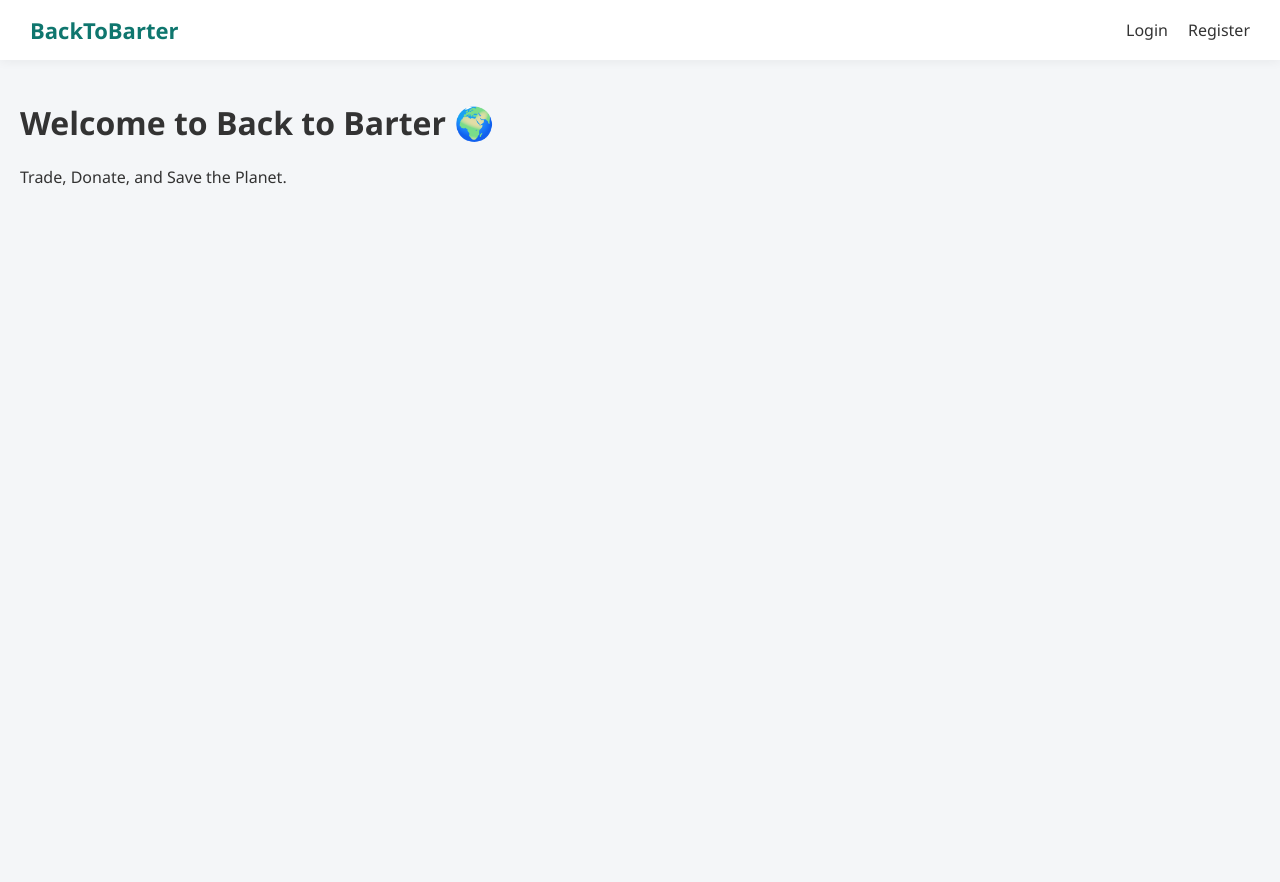
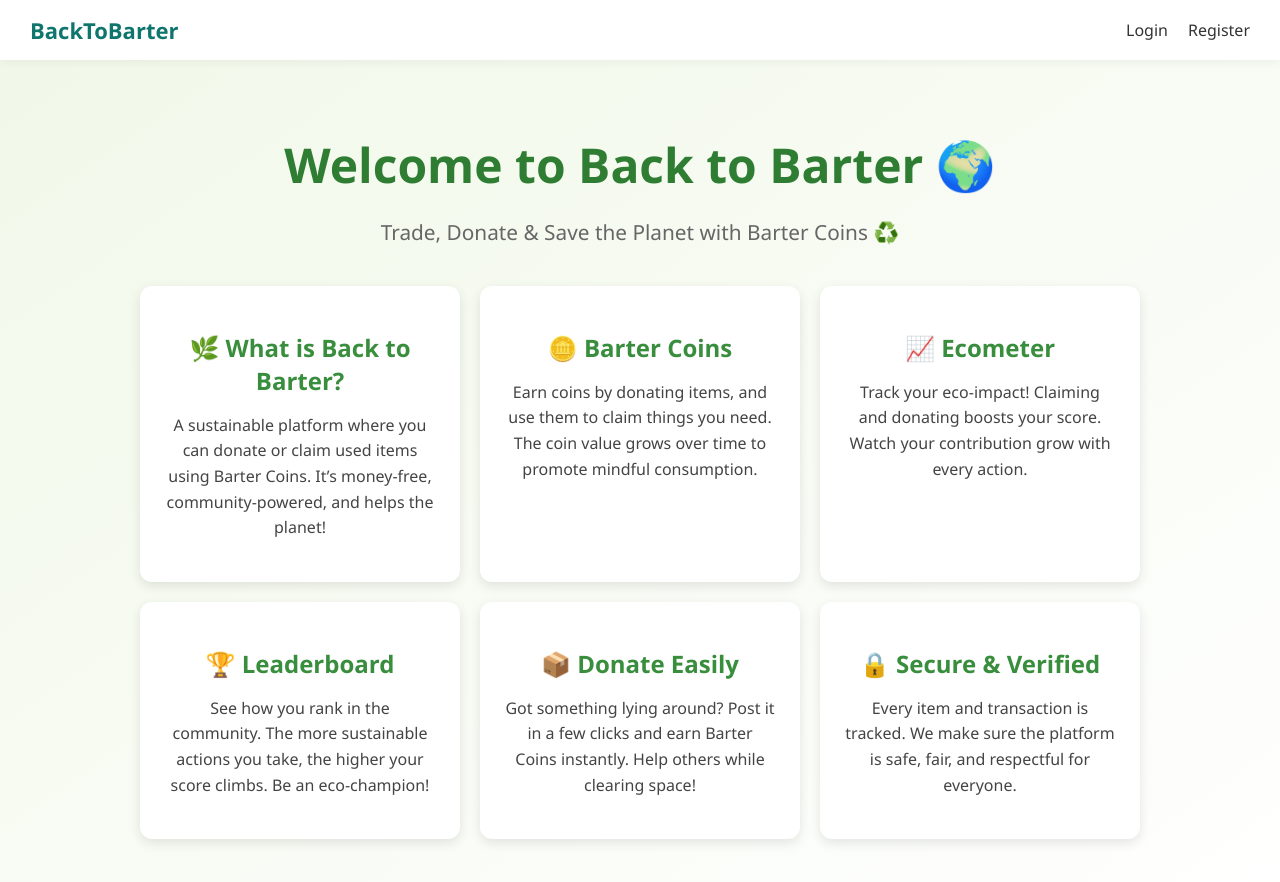
Before and after one commit to iamakashgupta/back_to_barter, a React (Create React App) app: page / in a window 1280 px wide. Shown: the top 882 px of the page. Before the commit the page ends 800 px from the top, so only its background shows below. Built offline with nearby package versions, Linux system fonts and the light colour scheme.

Commit message:
final so good

```diff
--- a/src/pages/EcoMeter.js
+++ b/src/pages/EcoMeter.js
@@ -1,31 +1,52 @@
-// frontend/src/pages/EcoMeter.js
-import React, { useEffect, useState } from "react";
-import API from "../api";
+import React, { useEffect, useState } from 'react';
 
-const EcoMeter = () => {
-  const [stats, setStats] = useState({ totalUsers: 0, totalDonatedItems: 0, estimatedCarbonSavedKg: 0 });
+const Ecometer = () => {
+  const [ecoScore, setEcoScore] = useState(
+    parseInt(localStorage.getItem('ecoScore')) || 0
+  );
 
-  const fetchStats = async () => {
-    try {
-      const res = await API.get("/leaderboard/eco-stats");
-      setStats(res.data);
-    } catch (err) {
-      console.error("Failed to fetch eco stats", err);
-    }
+  useEffect(() => {
+    localStorage.setItem('ecoScore', ecoScore); // sync to localStorage
+  }, [ecoScore]);
+
+  const styles = {
+    container: {
+      maxWidth: '400px',
+      margin: '40px auto',
+      textAlign: 'center',
+      fontFamily: 'Segoe UI, sans-serif',
+    },
+    barContainer: {
+      height: '30px',
+      width: '100%',
+      backgroundColor: '#eee',
+      borderRadius: '20px',
+      overflow: 'hidden',
+      boxShadow: 'inset 0 1px 3px rgba(0,0,0,0.2)',
+    },
+    barFill: {
+      height: '100%',
+      width: `${ecoScore}%`,
+      backgroundColor: ecoScore >= 80 ? '#4caf50' : ecoScore >= 50 ? '#ffc107' : '#f44336',
+      transition: 'width 0.3s ease',
+    },
+    label: {
+      marginTop: '10px',
+      fontWeight: 'bold',
+      fontSize: '1.2rem',
+      color: '#333',
+    },
   };
 
-  useEffect(() => {
-    fetchStats();
-  }, []);
-
   return (
-    <div style={{ padding: "20px" }}>
-      <h2>🌱 EcoMeter</h2>
-      <p><strong>Total Users:</strong> {stats.totalUsers}</p>
-      <p><strong>Total Donated Items:</strong> {stats.totalDonatedItems}</p>
-      <p><strong>Estimated CO₂ Saved:</strong> {stats.estimatedCarbonSavedKg} kg</p>
+    <div style={styles.container}>
+      <h2>🌱 Ecometer</h2>
+      <div style={styles.barContainer}>
+        <div style={styles.barFill}></div>
+      </div>
+      <div style={styles.label}>{ecoScore} / 100</div>
     </div>
   );
 };
 
-export default EcoMeter;
+export default Ecometer;
--- a/src/pages/Home.js
+++ b/src/pages/Home.js
@@ -1,11 +1,108 @@
-// frontend/src/pages/Home.js
 import React from "react";
 
 const Home = () => {
+  const styles = {
+    container: {
+      padding: "40px 20px",
+      fontFamily: "'Poppins', 'Segoe UI', sans-serif",
+      background: "linear-gradient(to bottom right, #f1f8e9, #ffffff)",
+      minHeight: "100vh",
+      textAlign: "center",
+    },
+    heading: {
+      fontSize: "3rem",
+      color: "#2e7d32",
+      marginBottom: "10px",
+      fontWeight: 700,
+    },
+    subHeading: {
+      fontSize: "1.3rem",
+      color: "#666",
+      marginBottom: "40px",
+    },
+    grid: {
+      display: "grid",
+      gridTemplateColumns: "repeat(auto-fit, minmax(250px, 1fr))",
+      gap: "20px",
+      maxWidth: "1000px",
+      margin: "0 auto",
+    },
+    card: {
+      background: "#fff",
+      padding: "25px",
+      borderRadius: "12px",
+      boxShadow: "0 4px 12px rgba(0, 0, 0, 0.1)",
+      transition: "transform 0.2s ease",
+    },
+    cardTitle: {
+      fontSize: "1.5rem",
+      color: "#388e3c",
+      marginBottom: "10px",
+      fontWeight: 600,
+    },
+    cardText: {
+      fontSize: "1rem",
+      color: "#444",
+      lineHeight: 1.6,
+    }
+  };
+
   return (
-    <div style={{ padding: "20px" }}>
-      <h1>Welcome to Back to Barter 🌍</h1>
-      <p>Trade, Donate, and Save the Planet.</p>
+    <div style={styles.container}>
+      <h1 style={styles.heading}>Welcome to Back to Barter 🌍</h1>
+      <p style={styles.subHeading}>
+        Trade, Donate & Save the Planet with Barter Coins ♻️
+      </p>
+
+      <div style={styles.grid}>
+        <div style={styles.card}>
+          <h2 style={styles.cardTitle}>🌿 What is Back to Barter?</h2>
+          <p style={styles.cardText}>
+            A sustainable platform where you can donate or claim used items using Barter Coins.
+            It’s money-free, community-powered, and helps the planet!
+          </p>
+        </div>
+
+        <div style={styles.card}>
+          <h2 style={styles.cardTitle}>🪙 Barter Coins</h2>
+          <p style={styles.cardText}>
+            Earn coins by donating items, and use them to claim things you need. The coin value grows
+            over time to promote mindful consumption.
+          </p>
+        </div>
+
+        <div style={styles.card}>
+          <h2 style={styles.cardTitle}>📈 Ecometer</h2>
+          <p style={styles.cardText}>
+            Track your eco-impact! Claiming and donating boosts your score.
+            Watch your contribution grow with every action.
+          </p>
+        </div>
+
+        <div style={styles.card}>
+          <h2 style={styles.cardTitle}>🏆 Leaderboard</h2>
+          <p style={styles.cardText}>
+            See how you rank in the community. The more sustainable actions you take,
+            the higher your score climbs. Be an eco-champion!
+          </p>
+        </div>
+
+        <div style={styles.card}>
+          <h2 style={styles.cardTitle}>📦 Donate Easily</h2>
+          <p style={styles.cardText}>
+            Got something lying around? Post it in a few clicks and earn Barter Coins instantly.
+            Help others while clearing space!
+          </p>
+        </div>
+
+        <div style={styles.card}>
+          <h2 style={styles.cardTitle}>🔒 Secure & Verified</h2>
+          <p style={styles.cardText}>
+            Every item and transaction is tracked. We make sure the platform is safe,
+            fair, and respectful for everyone.
+          </p>
+        </div>
+      </div>
     </div>
   );
 };
--- a/src/pages/Leaderboard.js
+++ b/src/pages/Leaderboard.js
@@ -17,16 +17,79 @@ const Leaderboard = () => {
     fetchLeaderboard();
   }, []);
 
+  const styles = {
+    container: {
+      maxWidth: '600px',
+      margin: '40px auto',
+      padding: '20px',
+      textAlign: 'center',
+      fontFamily: 'Segoe UI, sans-serif',
+    },
+    list: {
+      display: 'flex',
+      flexDirection: 'column',
+      gap: '12px',
+      marginTop: '20px',
+    },
+    card: {
+      background: '#f7f7f7',
+      borderLeft: '6px solid #444',
+      padding: '15px 20px',
+      borderRadius: '8px',
+      display: 'flex',
+      justifyContent: 'space-between',
+      alignItems: 'center',
+      boxShadow: '1px 2px 8px rgba(0, 0, 0, 0.1)',
+    },
+    gold: {
+      borderLeftColor: 'gold',
+      background: '#fffbe6',
+      fontWeight: 'bold',
+    },
+    silver: {
+      borderLeftColor: 'silver',
+      background: '#f0f0f0',
+    },
+    bronze: {
+      borderLeftColor: '#cd7f32',
+      background: '#fff4e0',
+    },
+    rank: {
+      fontSize: '1.1em',
+      fontWeight: 'bold',
+      color: '#333',
+    },
+    username: {
+      flex: 1,
+      textAlign: 'left',
+      paddingLeft: '10px',
+      color: '#222',
+    },
+    score: {
+      fontSize: '0.95em',
+      color: '#555',
+    },
+  };
+
   return (
-    <div>
-      <h2>Leaderboard</h2>
-      <ul>
-        {leaderboard.map((user, index) => (
-          <li key={index}>
-            {user.username}: {user.claimedItems} items claimed
-          </li>
-        ))}
-      </ul>
+    <div style={styles.container}>
+      <h2>🏆 Leaderboard</h2>
+      <div style={styles.list}>
+        {leaderboard.map((user, index) => {
+          let cardStyle = { ...styles.card };
+          if (index === 0) cardStyle = { ...cardStyle, ...styles.gold };
+          else if (index === 1) cardStyle = { ...cardStyle, ...styles.silver };
+          else if (index === 2) cardStyle = { ...cardStyle, ...styles.bronze };
+
+          return (
+            <div key={index} style={cardStyle}>
+              <span style={styles.rank}>#{index + 1}</span>
+              <span style={styles.username}>{user.username}</span>
+              <span style={styles.score}>{user.claimedItems} items claimed</span>
+            </div>
+          );
+        })}
+      </div>
     </div>
   );
 };
--- a/src/pages/Market.js
+++ b/src/pages/Market.js
@@ -6,6 +6,8 @@ import { useNavigate } from 'react-router-dom';
 
 const Market = () => {
   const [products, setProducts] = useState([]);
+  const [claimedIds, setClaimedIds] = useState([]);
+
   const navigate = useNavigate();
 
   const fetchProducts = async () => {
@@ -21,25 +23,23 @@ const Market = () => {
     fetchProducts();
   }, []);
 
-  const handleClaim = async (productId) => {
-    try {
+  const handleClaim = (productId) => {
     const user = JSON.parse(localStorage.getItem("user"));
-      const userId = user ? user._id : null;
-
-      if (!userId) {
+    if (!user) {
       alert("Please login to claim items.");
       navigate("/login");
       return;
     }
 
-      await axios.put(`http://localhost:5000/api/items/claim/${productId}`, { userId });
+    // Hide item visually
+    setClaimedIds(prev => [...prev, productId]);
 
-      alert("Claimed successfully! ✅");
-      fetchProducts(); // Refresh the list
-    } catch (err) {
-      console.error("Error claiming item:", err.response?.data || err.message);
-      alert(`Failed to claim item ❌: ${err.response?.data?.message || 'Unknown error'}`);
-    }
+    // 🌿 Update ecoScore in localStorage
+    const currentScore = parseInt(localStorage.getItem('ecoScore')) || 0;
+    const newScore = Math.min(currentScore + 10, 100); // ⬆️ add 10 points
+    localStorage.setItem('ecoScore', newScore);
+
+    alert("Claimed & Ecometer boosted ✅");
   };
 
 
@@ -48,7 +48,7 @@ const Market = () => {
       <h2>Community Market 🛍️</h2>
       <div className="product-grid">
   {products
-          .filter(product => !product.claimed) // 🧽 Only show unclaimed items
+    .filter(product => !product.claimed && !claimedIds.includes(product._id)) // ✅ updated
     .map(product => (
       <div key={product._id} className="product-card">
         <img src={product.image || "https://via.placeholder.com/150"} alt={product.title} />
@@ -60,7 +60,6 @@ const Market = () => {
         ) : (
           <button disabled>Already Claimed</button>
         )}
-
       </div>
     ))}
 </div>
```
Lines whose indentation alone changed are shown as unchanged.
